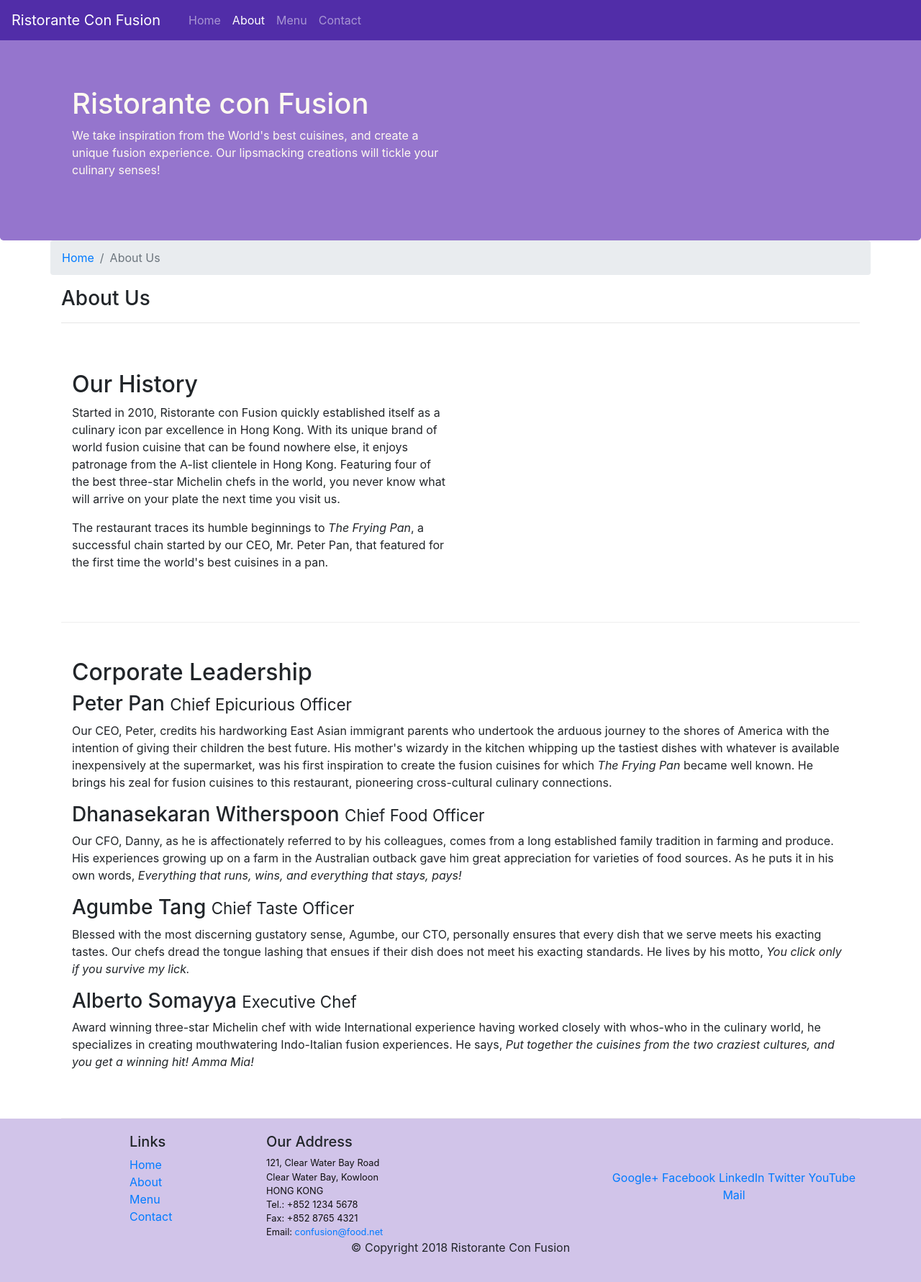
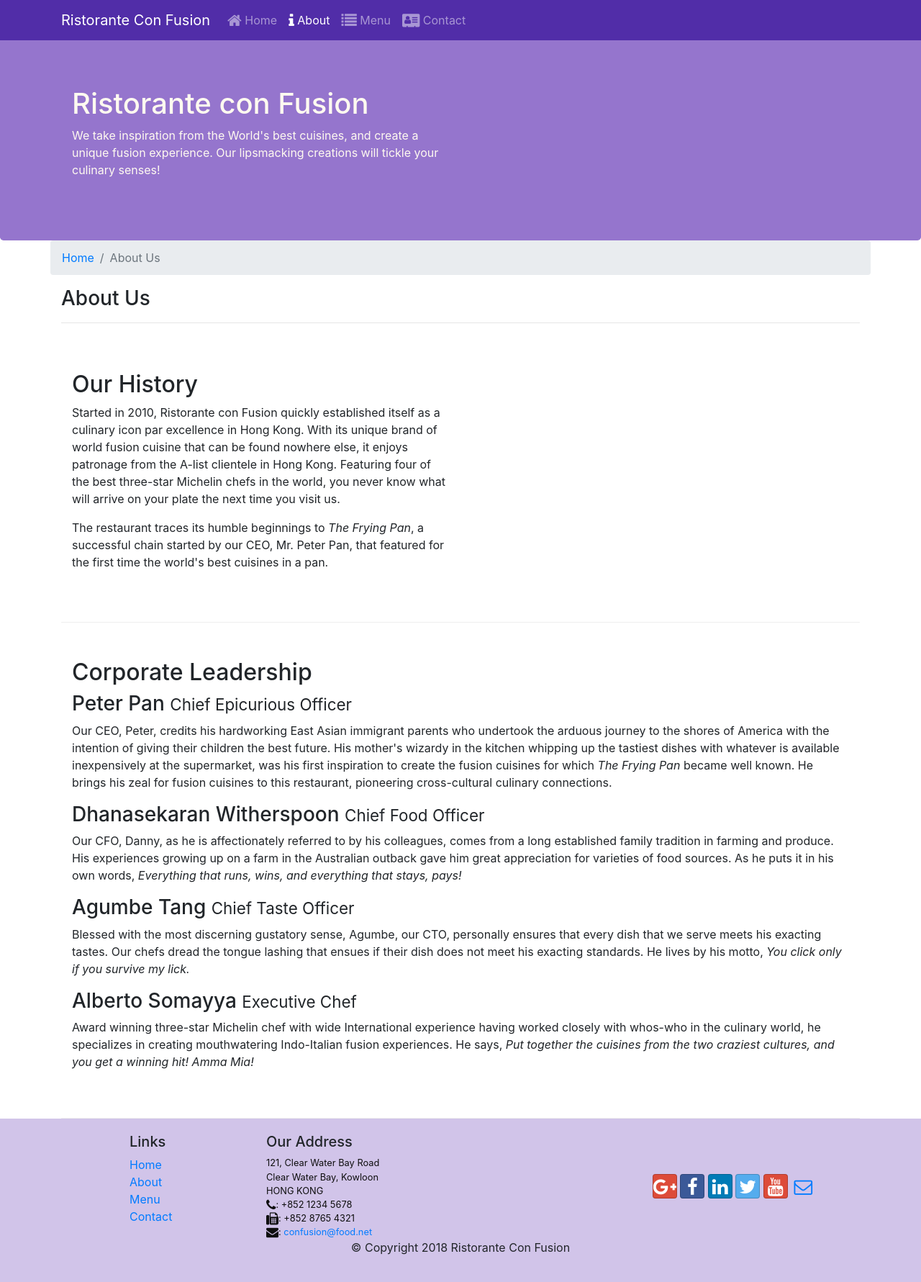
Before and after one commit to KholoudTalaat91/FullStackWebDevelopmentWithReact, a website: page Front-EndWebUIFrameworksandToolsBootstrap4/week1/Bootstrap4/conFusion/aboutus.html in a window 1280 px wide. Shown: the whole page at 72% size. Drawn offline with nearby package versions, Linux system fonts and the light colour scheme.

Commit message:
week 2 - Icon Fonts

```diff
--- a/Front-EndWebUIFrameworksandToolsBootstrap4/week1/Bootstrap4/conFusion/aboutus.html
+++ b/Front-EndWebUIFrameworksandToolsBootstrap4/week1/Bootstrap4/conFusion/aboutus.html
@@ -9,6 +9,8 @@
 
     <!-- Bootstrap CSS -->
     <link rel="stylesheet" href="node_modules/bootstrap/dist/css/bootstrap.min.css">
+    <link rel="stylesheet" href="node_modules/font-awesome/css/font-awesome.min.css">
+    <link rel="stylesheet" href="node_modules/bootstrap-social/bootstrap-social.css">
     <link rel="stylesheet" href="css/styles.css">
     <title>Ristorante Con Fusion: About Us</title>
 
@@ -17,18 +19,17 @@
 <body>
 
     <nav class="navbar navbar-dark navbar-expand-sm fixed-top">
-        <a class="navbar-brand" href="index.html">Ristorante Con Fusion</a>
-        <button class="navbar-toggler" type="button" data-toggle="collapse" data-target="#Navbar">
-            <span class="navbar-toggler-icon"></span>
-        </button>
-
         <div class="container">
+            <a class="navbar-brand" href="index.html">Ristorante Con Fusion</a>
+            <button class="navbar-toggler" type="button" data-toggle="collapse" data-target="#Navbar">
+                <span class="navbar-toggler-icon"></span>
+            </button>
             <div class="collapse navbar-collapse" id="Navbar">
                 <ul class="navbar-nav mr-auto">
-                    <li class="nav-item"><a class="nav-link" href="index.html">Home</a></li>
-                    <li class="nav-item active"><a class="nav-link" href="./aboutus.html">About</a></li>
-                    <li class="nav-item"><a class="nav-link" href="#">Menu</a></li>
-                    <li class="nav-item"><a class="nav-link" href="#">Contact</a></li>
+                    <li class="nav-item"><a class="nav-link" href="index.html"><span class="fa fa-home fa-lg"></span> Home</a></li>
+                    <li class="nav-item active"><a class="nav-link" href="./aboutus.html"><span class="fa fa-info fa-lg"></span> About</a></li>
+                    <li class="nav-item"><a class="nav-link" href="#"><span class="fa fa-list fa-lg"></span> Menu</a></li>
+                    <li class="nav-item"><a class="nav-link" href="#"><span class="fa fa-address-card fa-lg"></span> Contact</a></li>
                 </ul>
             </div>
         </div>
@@ -124,19 +125,19 @@
                         121, Clear Water Bay Road<br>
                         Clear Water Bay, Kowloon<br>
                         HONG KONG<br>
-                        Tel.: +852 1234 5678<br>
-                        Fax: +852 8765 4321<br>
-                        Email: <a href="mailto:confusion@food.net">confusion@food.net</a>
+                        <i class="fa fa-phone fa-lg"></i>: +852 1234 5678<br>
+                        <i class="fa fa-fax fa-lg"></i>: +852 8765 4321<br>
+                        <i class="fa fa-envelope fa-lg"></i>: <a href="mailto:confusion@food.net">confusion@food.net</a>
                     </address>
                 </div>
                 <div class="col-12 col-sm-4 align-self-center">
                     <div class="text-center">
-                        <a href="http://google.com/+">Google+</a>
-                        <a href="http://www.facebook.com/profile.php?id=">Facebook</a>
-                        <a href="http://www.linkedin.com/in/">LinkedIn</a>
-                        <a href="http://twitter.com/">Twitter</a>
-                        <a href="http://youtube.com/">YouTube</a>
-                        <a href="mailto:">Mail</a>
+                        <a class="btn btn-social-icon btn-google" href="http://google.com/+"><i class="fa fa-google-plus"></i></a>
+                        <a class="btn btn-social-icon btn-facebook" href="http://www.facebook.com/profile.php?id="><i class="fa fa-facebook"></i></a>
+                        <a class="btn btn-social-icon btn-linkedin" href="http://www.linkedin.com/in/"><i class="fa fa-linkedin"></i></a>
+                        <a class="btn btn-social-icon btn-twitter" href="http://twitter.com/"><i class="fa fa-twitter"></i></a>
+                        <a class="btn btn-social-icon btn-google" href="http://youtube.com/"><i class="fa fa-youtube"></i></a>
+                        <a class="btn btn-social-icon" href="mailto:"><i class="fa fa-envelope-o"></i></a>
                     </div>
                 </div>
             </div>
--- a/Front-EndWebUIFrameworksandToolsBootstrap4/week1/Bootstrap4/conFusion/package.json
+++ b/Front-EndWebUIFrameworksandToolsBootstrap4/week1/Bootstrap4/conFusion/package.json
@@ -15,6 +15,8 @@
   },
   "dependencies": {
     "bootstrap": "^4.0.0",
+    "bootstrap-social": "^5.1.1",
+    "font-awesome": "^4.7.0",
     "jquery": "^3.3.1",
     "popper.js": "^1.12.9"
   }
```
Also changed, not shown: Front-EndWebUIFrameworksandToolsBootstrap4/week1/Bootstrap4/conFusion/index.html (+19 -18 lines), 1 other file.
